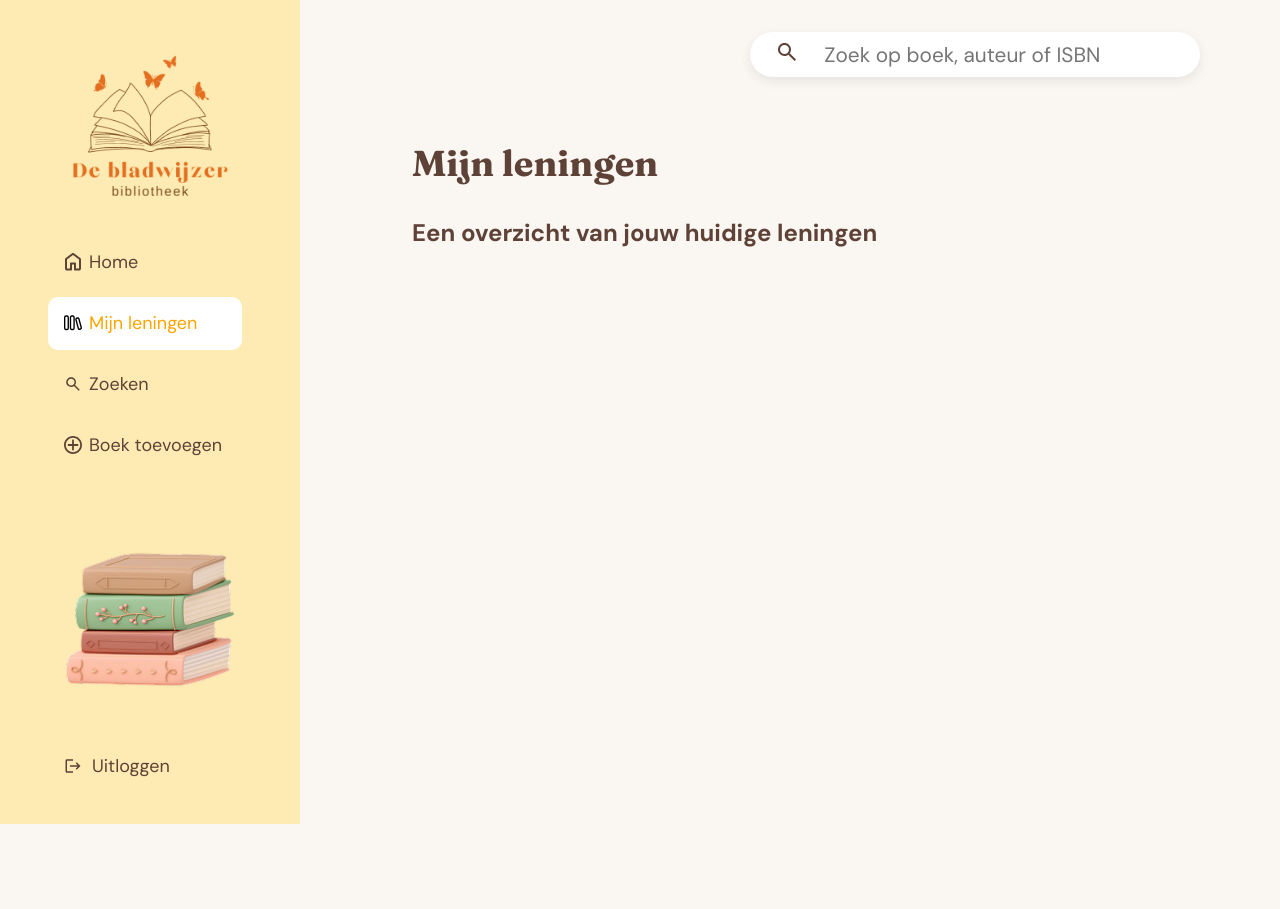
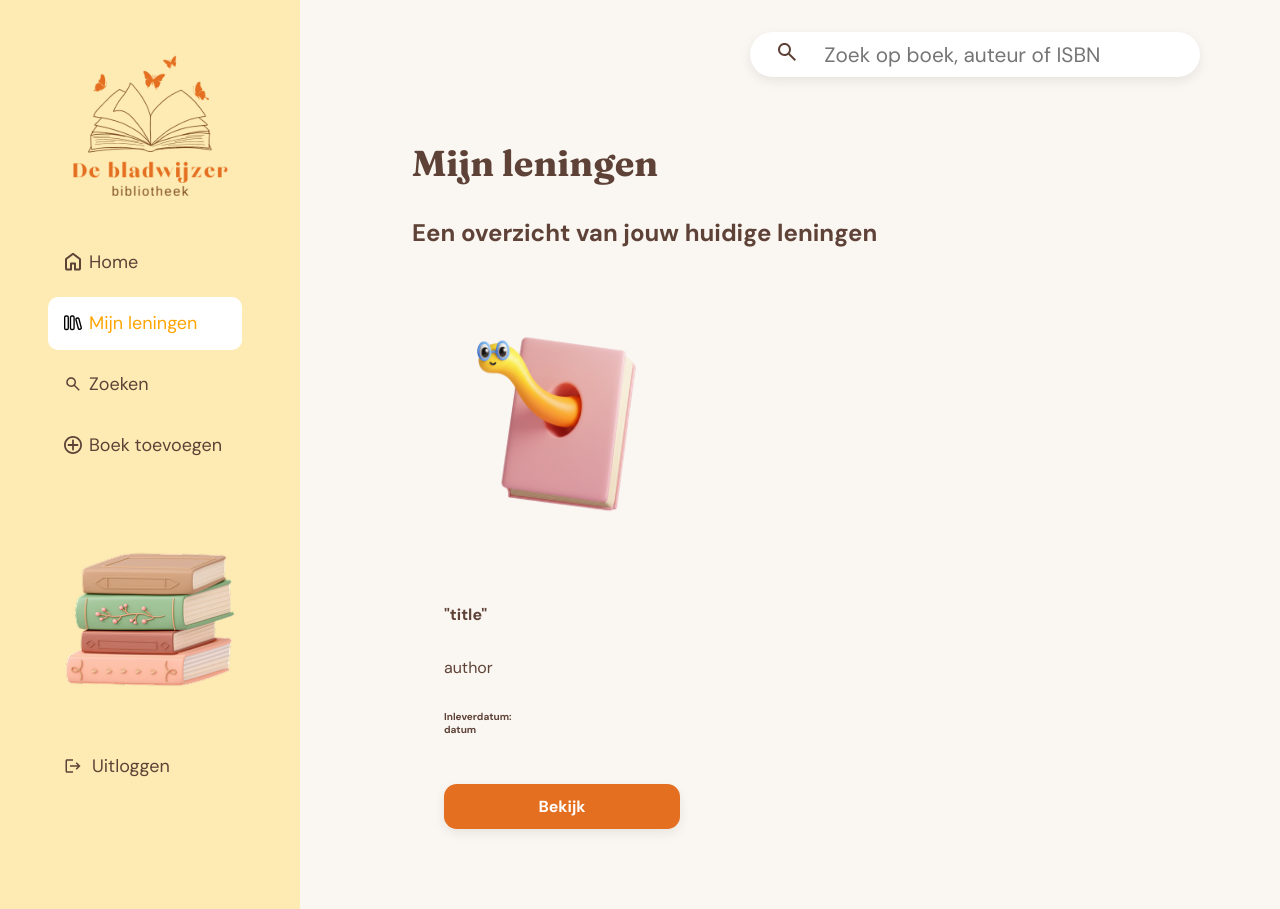
Before and after one commit to LeonieHarteveld/de-bladwijzer-applicatie, a React (Vite) app: page /mijn-leningen in a window 1280 px wide. Before the commit the page ends 824 px from the top, so only its background shows below. Built offline with nearby package versions, Linux system fonts and the light colour scheme.

Commit message:
Loans verder gemaakt, memberid moet nog worden gekoppeld. Dit volgt na authenticatie

```diff
--- /dev/null
+++ b/src/components/LoanCard/LoanCard.jsx
@@ -0,0 +1,46 @@
+import styles from './LoanCard.module.scss';
+import PrimaryButton from "../../components/Buttons/PrimaryButton/PrimaryButton.jsx";
+import {useNavigate} from "react-router-dom";
+import img from "../../assets/images/BookWorm.png"
+
+
+function LoanCard() {
+    const navigate = useNavigate();
+
+    function handleClick() {
+        navigate(`/boek-details/${book.id}`);
+    }
+
+    return (
+        <article
+            className={styles.loancard}
+        >
+            <div
+                className={styles.loancard__inner}>
+
+                <div
+                    className={styles.loan__imgWrapper}>
+                    <img
+                        className={styles.loancard__img}
+                        src={img}
+                        alt="title"/>
+                </div>
+                <h3>"title"</h3>
+                <p>author</p>
+                <div
+                    className={styles.loancard.dateWrapper}>
+                    <h5>Inleverdatum:</h5>
+                    <h5>datum</h5>
+                </div>
+
+                <PrimaryButton
+                    onClick={handleClick}
+                    text="Bekijk"
+                    fullWidth/>
+            </div>
+        </article>
+    )
+        ;
+}
+
+export default LoanCard;
--- /dev/null
+++ b/src/components/LoanCard/LoanCard.module.scss
@@ -0,0 +1,36 @@
+@use "../../styles/variables" as *;
+
+.loancard {
+  width: 300px;
+  padding: 2rem;
+
+  &__inner {
+    display: flex;
+    flex-direction: column;
+    justify-content: flex-start;
+    align-items: flex-start;
+
+    gap: 2rem;
+
+    h3{
+      display: flex;
+      align-items: flex-end;
+      min-height: 40px;
+    }
+
+  }
+
+  &__imgWrapper {
+    height: 280px;
+    width: 100%;
+
+    display: flex;
+    align-items: center;
+    justify-content: center;
+  }
+
+  &__img {
+    width: 100%;
+    object-fit: fill;
+  }
+}
--- a/src/helpers/bookService.jsx
+++ b/src/helpers/bookService.jsx
@@ -22,3 +22,13 @@ export async function addBook(bookData) {
 
     return response.data;
 }
+
+export async function updateBook(bookData) {
+    const response = await axios.put(`${API_BASE_URL}/books/${bookData.id}`,
+        bookData, {
+            headers: {
+                'novi-education-project-id': API_KEY,
+            }
+        },);
+    return response.data;
+}
--- a/src/pages/BookDetails/BookDetails.jsx
+++ b/src/pages/BookDetails/BookDetails.jsx
@@ -9,7 +9,9 @@ import {libraryService} from "../../helpers/libraryService.jsx";
 import {
     enrichBooks,
 } from '../../helpers/bookHelper.jsx';
+import {updateBook} from "../../helpers/bookService.jsx"
 import {useState, useEffect, useMemo} from "react";
+import {API_BASE_URL, API_KEY} from "../../constants/api.jsx";
 
 function BookDetails() {
     const navigate = useNavigate();
@@ -22,10 +24,32 @@ function BookDetails() {
     const [authors, setAuthors] = useState([]);
     const [genres, setGenres] = useState([]);
 
+    async function handleLoan() {
+        if (!selectedBook?.available) {
+            return;
+        }
 
-    function handleLoan(e) {
-        e.preventDefault();
-        navigate("/");
+        try {
+            const updatedBook = await updateBook({
+                ...selectedBook,
+                available: false,
+            });
+
+            setBooks((currentBooks) =>
+                currentBooks.map((book) =>
+                    book.id === updatedBook.id
+                        ? updatedBook
+                        : book
+                )
+            );
+
+            navigate("/mijn-leningen");
+        } catch (error) {
+            console.error(
+                "Het lenen van het boek is mislukt:",
+                error
+            );
+        }
     }
 
     useEffect(() => {
@@ -141,11 +165,15 @@ function BookDetails() {
                                     <h3>Beschrijving</h3>
                                     <p>{selectedBook.description}</p>
                                 </div>
+
+
+                                {selectedBook.available &&
                                 <PrimaryButton
                                     onClick={handleLoan}
                                     text="Lenen"
                                     type='button'
                                 />
+                                }
                             </div>
                         </article>
 
--- a/src/pages/MyLoans/MyLoans.jsx
+++ b/src/pages/MyLoans/MyLoans.jsx
@@ -1,5 +1,6 @@
 import styles from './MyLoans.module.scss'
 import PageLayout from "../../components/PageLayout/PageLayout.jsx";
+import LoanCard from "../../components/LoanCard/LoanCard.jsx";
 
 function MyLoans() {
 
@@ -8,7 +9,7 @@ function MyLoans() {
             title="Mijn leningen"
             subtitle="Een overzicht van jouw huidige leningen"
         >
-            {/* inhoud van de pagina */}
+            <LoanCard />
         </PageLayout>
     )
 }
```
Also changed, not shown: 1 other file (tests, documents, lock files or other folders).
